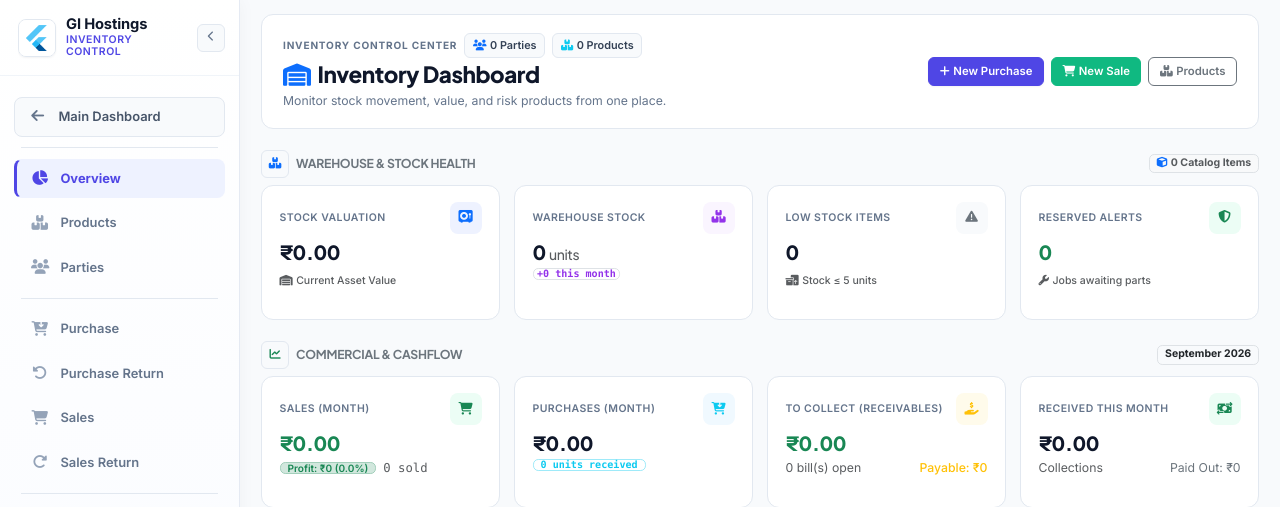
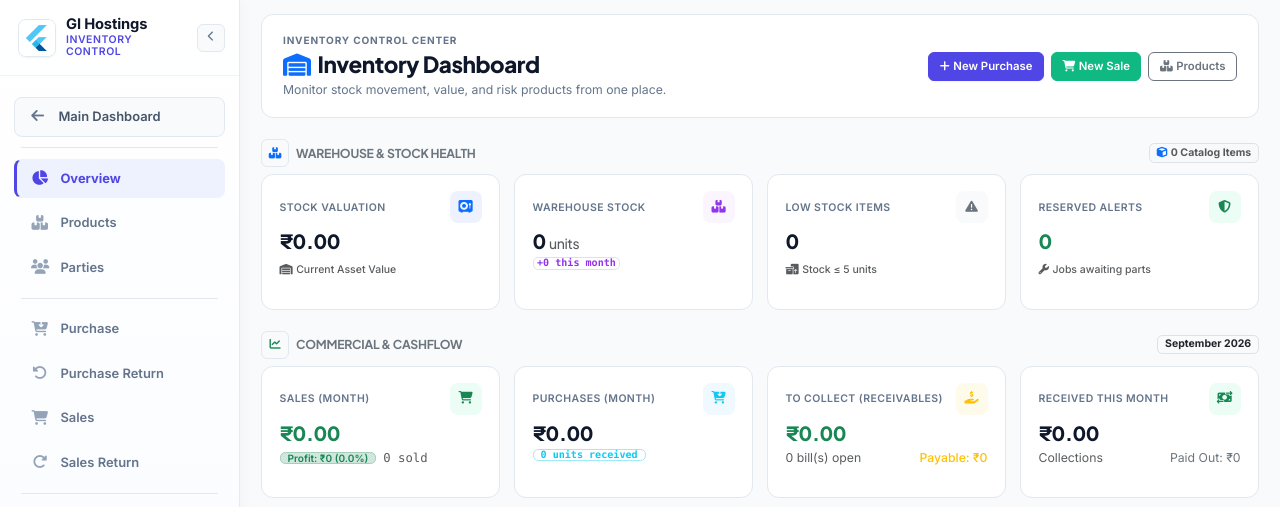
Before and after one commit to anasrawuthar-bit/botgi-project, a Django app: page /staff/inventory/ in a window 1280 px wide. Shown: the top 507 px of the page. Run offline with Django 5.2, Linux system fonts and the light colour scheme; the visitor is signed in with stand-in values (Sample User, id 1); data comes from the database, SQL or seed files in the repository; data that the repository does not hold is empty; parts of the project's set-up code (start-up, migrations or seed data) failed here and were passed over; some libraries are stand-ins or nearby versions.

Commit message:
feat(inventory): remove parties and products count badges from hero header

```diff
--- a/job_tickets/templates/job_tickets/inventory_dashboard.html
+++ b/job_tickets/templates/job_tickets/inventory_dashboard.html
@@ -17,13 +17,11 @@
                 <div class="inventory-hero-copy">
                     <div class="d-flex align-items-center gap-2 mb-1 flex-wrap">
                         <span class="inventory-eyebrow">INVENTORY CONTROL CENTER</span>
+                        {% if reserved_alert_count > 0 %}
                         <div class="inventory-hero-chips d-inline-flex gap-2">
-                            <span class="inventory-chip"><i class="fas fa-users me-1 text-primary"></i>{{ party_count }} Parties</span>
-                            <span class="inventory-chip"><i class="fas fa-boxes-stacked me-1 text-info"></i>{{ product_count }} Products</span>
-                            {% if reserved_alert_count > 0 %}
                             <span class="inventory-chip text-warning border-warning-subtle"><i class="fas fa-triangle-exclamation me-1"></i>{{ reserved_alert_count }} Alerts</span>
-                            {% endif %}
                         </div>
+                        {% endif %}
                     </div>
                     <h1 class="inventory-hero-title mb-1"><i class="fas fa-warehouse me-2 text-primary"></i>Inventory Dashboard</h1>
                     <p class="inventory-hero-subtitle mb-0">Monitor stock movement, value, and risk products from one place.</p>
```
